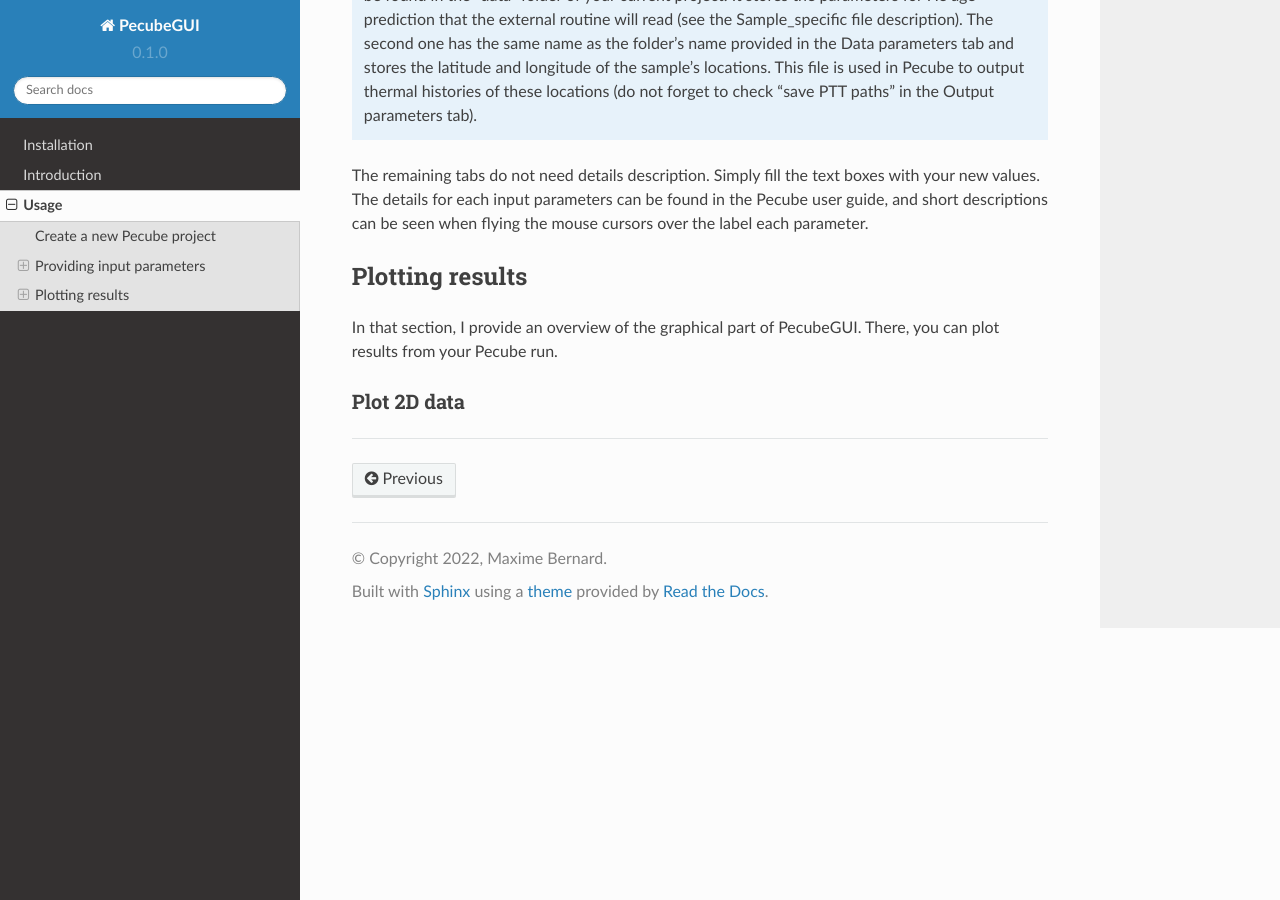
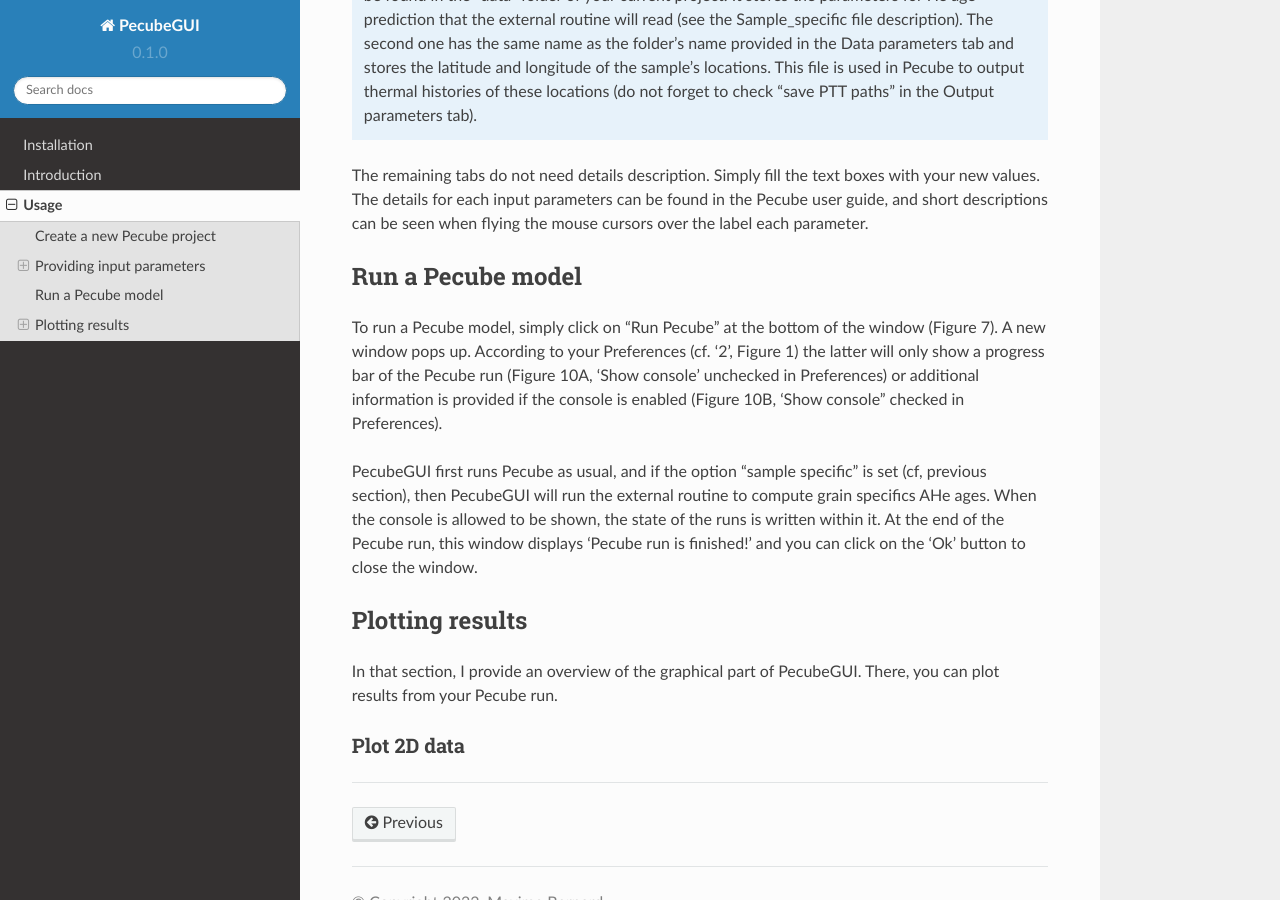
Before and after one commit to MBernAca/PecubeGUI_Doc, a Sphinx documentation site: the page built from docs/source/Usage.rst, in a window 1280 px wide and 900 px high, scrolled down 6380 px. Built offline with Sphinx 7.4.7 and the Read the Docs theme 2.0.0, drawn with Linux system fonts in a browser that asks for light colours.

Commit message:
Update Usage.rst

```diff
--- a/docs/source/Usage.rst
+++ b/docs/source/Usage.rst
@@ -152,6 +152,13 @@
 The remaining tabs do not need details description. Simply fill the text boxes with your new values. The details for each input parameters can be found in the Pecube user guide, and short descriptions can be seen when flying the mouse cursors over the label each parameter.
 
 
+------------------
+Run a Pecube model
+------------------
+
+| To run a Pecube model, simply click on “Run Pecube” at the bottom of the window (Figure 7). A new window pops up. According to your Preferences (cf. ‘2’, Figure 1) the latter will only show a progress bar of the Pecube run (Figure 10A, ‘Show console’ unchecked in Preferences) or additional information is provided if the console is enabled (Figure 10B, ‘Show console” checked in Preferences).
+
+| PecubeGUI first runs Pecube as usual, and if the option “sample specific” is set (cf, previous section), then PecubeGUI will run the external routine to compute grain specifics AHe ages. When the console is allowed to be shown, the state of the runs is written within it. At the end of the Pecube run, this window displays ‘Pecube run is finished!’ and you can click on the ‘Ok’ button to close the window.
 
 ----------------
 Plotting results
```
